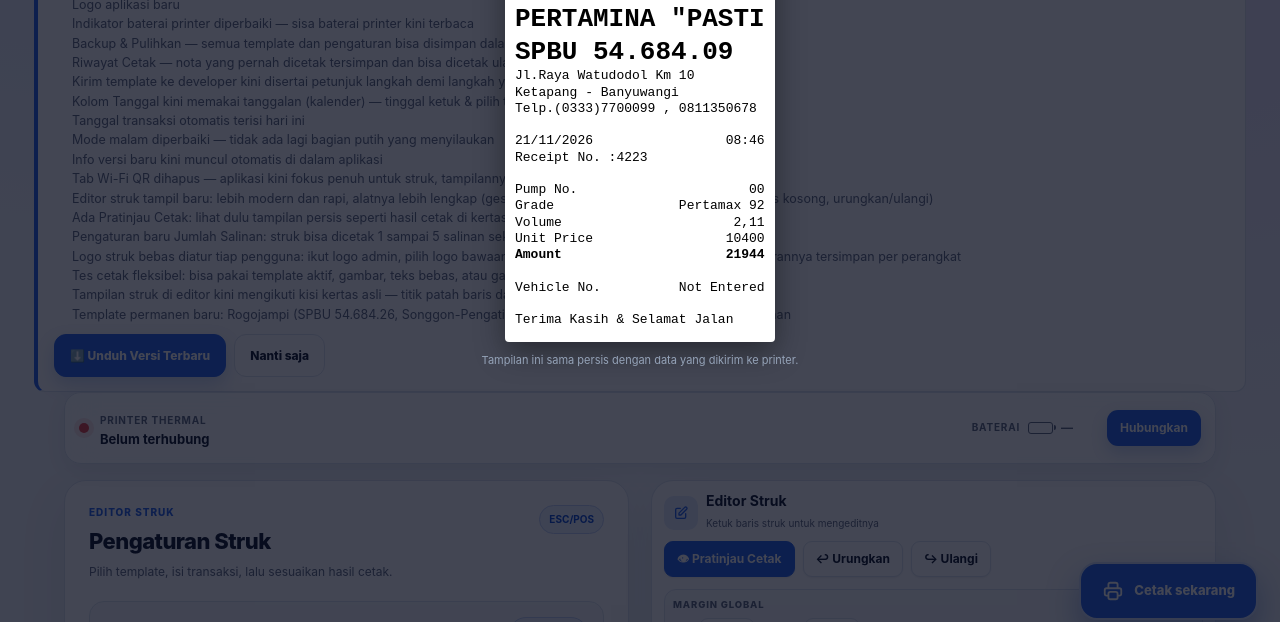
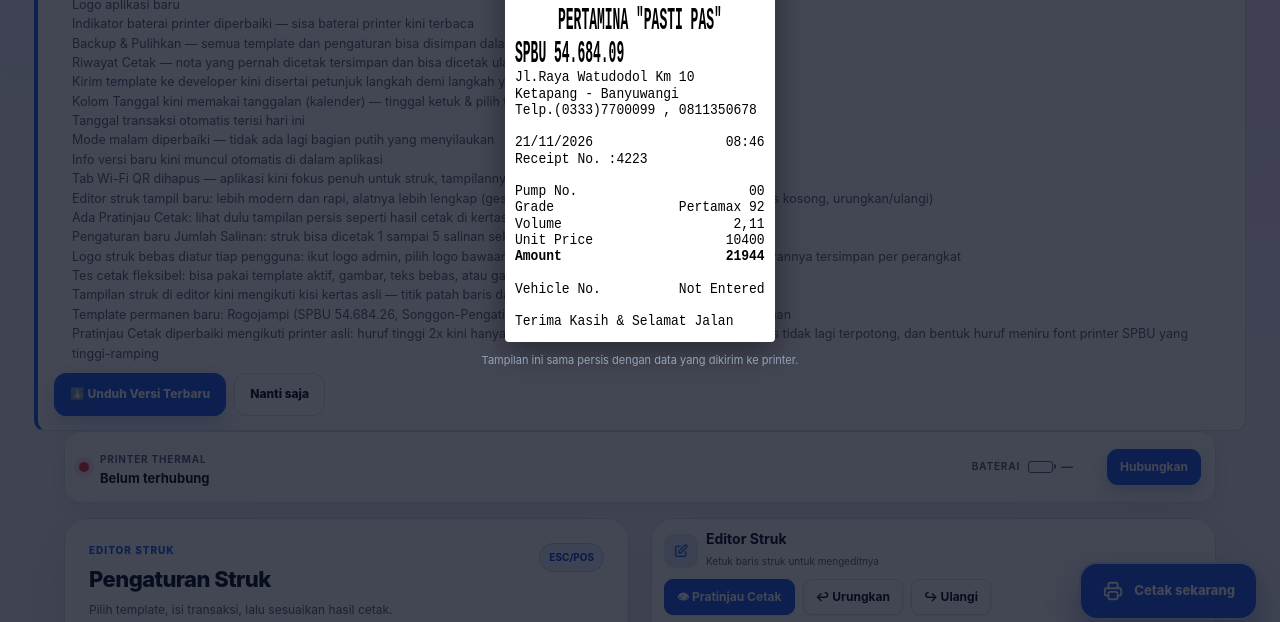
Before and after one commit to irvan1406/print2, a plain HTML site: page index.html in a window 1280 px wide. Both pictures are taken after a click on the button "👁 Pratinjau Cetak". Shown: the part 158-780 px from the top of the page. Drawn offline with nearby package versions, Linux system fonts and the light colour scheme.

Commit message:
Pratinjau cetak: skala tinggi via scaleY persis printer asli + gaya huruf tinggi-ramping

```diff
--- a/index.html
+++ b/index.html
@@ -3155,17 +3155,18 @@
         }
         data.forEach(b => {
             const baris = document.createElement('div');
-            const fs = ukuranFont * (b.height || 1);
-            baris.style.cssText = 'white-space: pre; line-height: 1.25; min-height: ' + (fs * 1.25) + 'px; font-size: ' + fs + 'px;' + (b.bold ? ' font-weight: 700;' : '');
+            const tinggi = b.height || 1;
+            // Persis printer asli: tinggi 2x TIDAK mengubah lebar huruf — huruf hanya ditarik ke atas (scaleY),
+            // ukuran font tetap. Semua huruf juga sedikit ditarik vertikal (1,18x) meniru font printer SPBU yang tinggi-ramping.
+            baris.style.cssText = 'white-space: pre; line-height: 1.25; height: ' + (ukuranFont * 1.25 * tinggi) + 'px; font-size: ' + ukuranFont + 'px;' + (b.bold ? ' font-weight: 700;' : '');
             baris.style.textAlign = b.align === 1 ? 'center' : (b.align === 2 ? 'right' : 'left');
             const span = document.createElement('span');
             span.textContent = b.text || ' ';
             span.style.display = 'inline-block';
             const skalaX = (b.width || 1) * (b.font ? 0.77 : 1);
-            if (skalaX !== 1) {
-                span.style.transform = 'scaleX(' + skalaX + ')';
-                span.style.transformOrigin = b.align === 1 ? 'center top' : (b.align === 2 ? 'right top' : 'left top');
-            }
+            const skalaY = tinggi * 1.18;
+            span.style.transform = 'scale(' + skalaX + ', ' + skalaY + ')';
+            span.style.transformOrigin = b.align === 1 ? 'center top' : (b.align === 2 ? 'right top' : 'left top');
             baris.appendChild(span);
             paper.appendChild(baris);
         });
--- a/version.json
+++ b/version.json
@@ -21,6 +21,7 @@
     "Logo struk bebas diatur tiap pengguna: ikut logo admin, pilih logo bawaan, unggah logo sendiri, atau tanpa logo — ukurannya tersimpan per perangkat",
     "Tes cetak fleksibel: bisa pakai template aktif, gambar, teks bebas, atau gabungan semuanya",
     "Tampilan struk di editor kini mengikuti kisi kertas asli — titik patah baris dan ukuran huruf sama seperti hasil cetak",
-    "Template permanen baru: Rogojampi (SPBU 54.684.26, Songgon-Pengatigan) — langsung ada di daftar Template Bawaan"
+    "Template permanen baru: Rogojampi (SPBU 54.684.26, Songgon-Pengatigan) — langsung ada di daftar Template Bawaan",
+    "Pratinjau Cetak diperbaiki mengikuti printer asli: huruf tinggi 2x kini hanya memanjang ke atas (lebar huruf tetap) — teks tidak lagi terpotong, dan bentuk huruf meniru font printer SPBU yang tinggi-ramping"
   ]
 }
```
